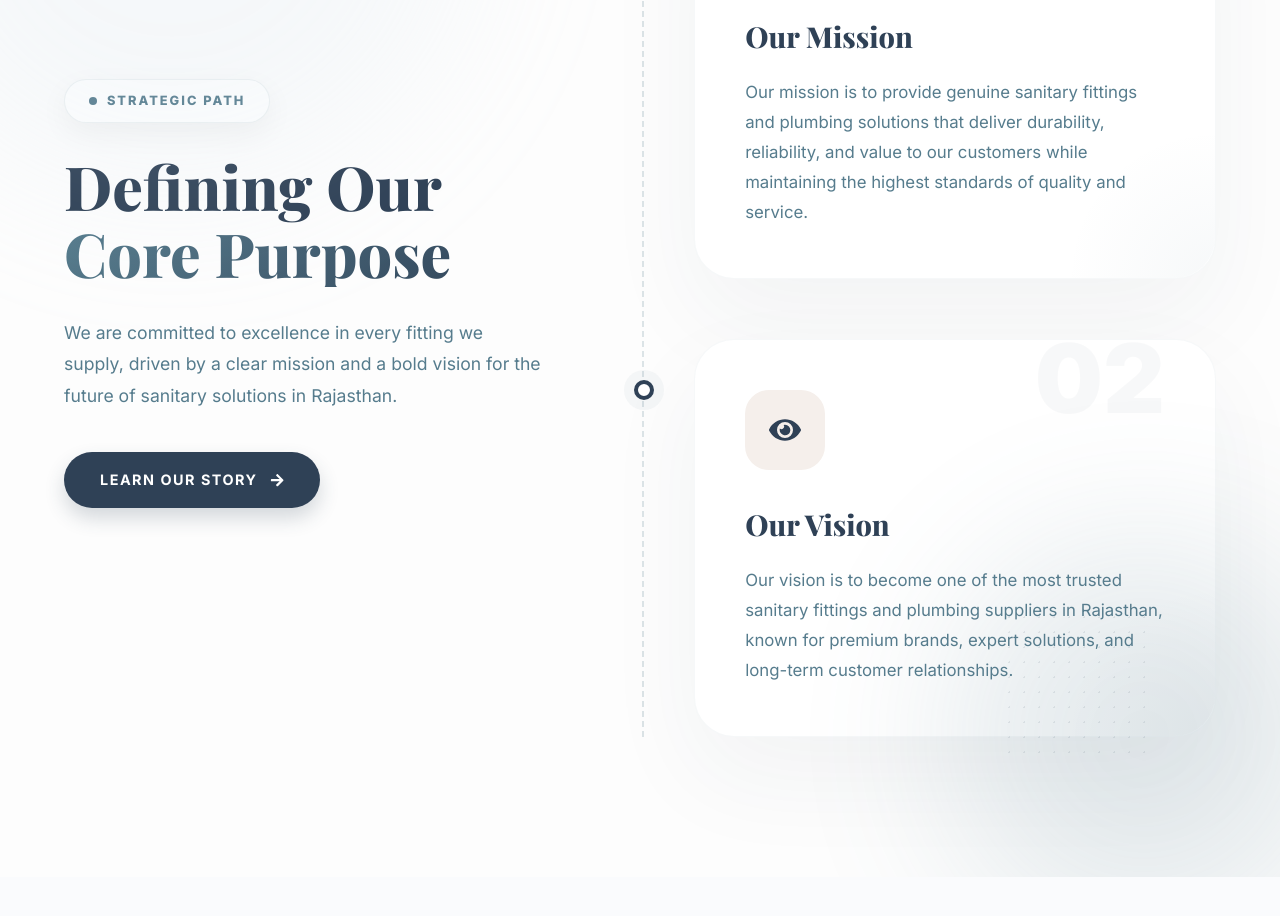
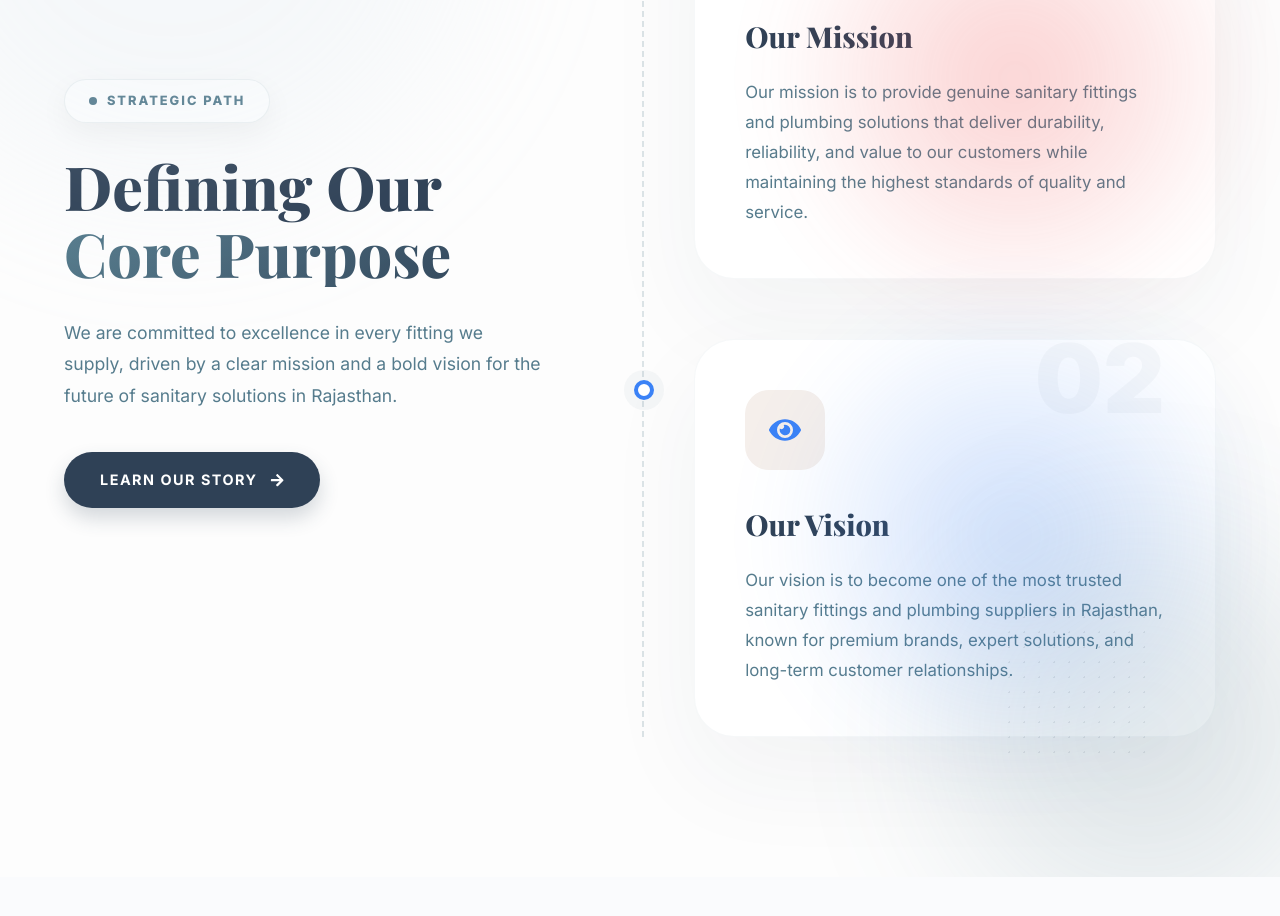
Before and after one commit to Eshbanoliver/nalwayasanitary-website-showcase-next.js, a Next.js app: page / in a window 1280 px wide. Shown: the part 4220-5136 px from the top of the page. Built offline with nearby package versions, Linux system fonts and the light colour scheme.

Commit message:
Updated files

```diff
--- a/src/app/globals.css
+++ b/src/app/globals.css
@@ -1108,21 +1108,24 @@ img {
 
 .card-v3-gradient {
   position: absolute;
-  bottom: 0;
-  right: 0;
-  width: 150px;
-  height: 150px;
-  background: radial-gradient(circle at bottom right, var(--card-accent), transparent 70%);
-  opacity: 0.05;
-  transition: all 0.6s ease;
+  bottom: -50px;
+  right: -50px;
+  width: 500px;
+  height: 500px;
+  background: radial-gradient(circle at center, var(--card-accent), transparent 70%);
+  opacity: 0.25;
+  filter: blur(40px);
+  transition: all 0.8s cubic-bezier(0.2, 1, 0.3, 1);
   pointer-events: none;
-  border-bottom-right-radius: 40px;
+  z-index: 0;
 }
 
 .card-v3:hover .card-v3-gradient {
-  opacity: 0.12;
-  width: 200px;
-  height: 200px;
+  opacity: 0.45;
+  width: 700px;
+  height: 700px;
+  bottom: -100px;
+  right: -100px;
 }
 
 .card-v3::after {
@@ -1140,11 +1143,13 @@ img {
 }
 
 .card-v3.mission {
-  --card-accent: var(--teal);
+  --card-accent: #ef4444;
+  /* Vibrant Red */
 }
 
 .card-v3.vision {
-  --card-accent: var(--navy);
+  --card-accent: #3b82f6;
+  /* Vibrant Blue */
 }
 
 .card-v3-number {
```
